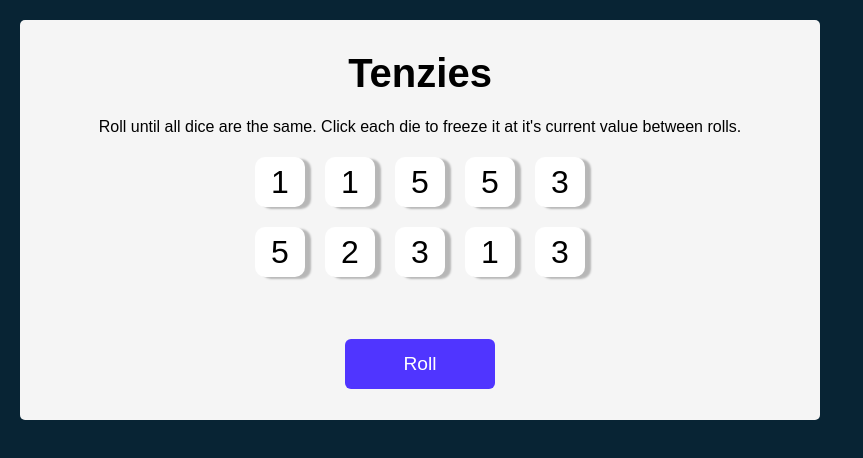
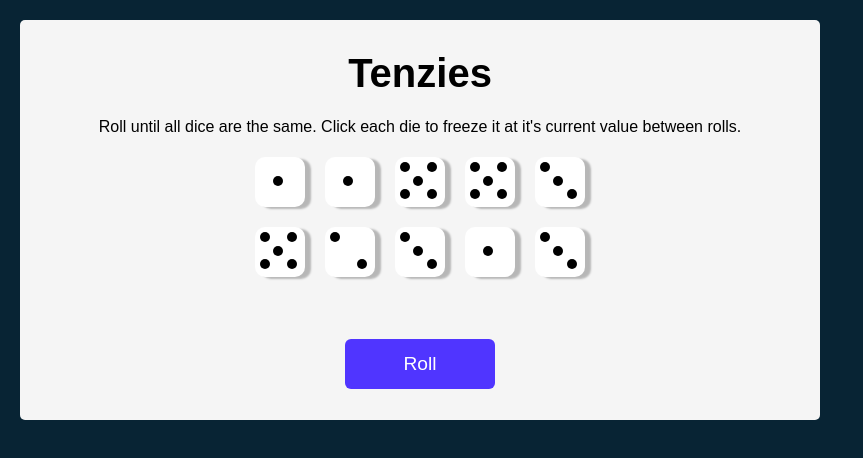
Before and after one commit to gwolf97/tenzies, a React (Create React App) app: page / in a window 1280 px wide. Shown: the top 458 px of the page, without its empty margins (0-863 px from the left). Built offline with nearby package versions, Linux system fonts and the light colour scheme.

Commit message:
Rendering real dice instead of numbers

```diff
--- a/src/App.js
+++ b/src/App.js
@@ -43,6 +43,7 @@ function App() {
     }))
   }
 
+
   const diceElements = dice.map(die => <Die id={die.id} holdDice={() => holdDice(die.id)} isHeld={die.isHeld} value={die.value}/>)
 
   function rollDice(){
--- a/src/components/Die.jsx
+++ b/src/components/Die.jsx
@@ -1,13 +1,52 @@
+import { render } from '@testing-library/react'
+
+
 const Die = (props) => {
 
     let styles = {
         backgroundColor: props.isHeld ? "#59e391" : "white"
     }
 
+    function renderDie(){
+        if(props.value === 1){
+            return <div className="pip"></div>
+        }else if(props.value === 2){
+            return (
+               <>
+                <div className="pip"></div><div className="pip"></div>
+                </>
+            )
+        }else if(props.value === 3){
+            return (
+               <>
+                <div className="pip"></div><div className="pip"></div><div className="pip"></div>
+                </>
+            )
+        }else if(props.value === 4){
+            return (
+               <>
+                <div className="pip"></div><div className="pip"></div><div className="pip"></div><div className="pip"></div>
+                </>
+            )
+        }else if(props.value === 5){
+            return (
+               <>
+                <div className="pip"></div><div className="pip"></div><div className="pip"></div><div className="pip"></div><div className="pip"></div>
+                </>
+            )
+        }else if(props.value === 6){
+            return (
+               <>
+                <div className="pip"></div><div className="pip"></div><div className="pip"></div><div className="pip"></div><div className="pip"></div><div className="pip"></div>
+                </>
+            )
+        }
+    }
+
     return (
         <>
-        <div onClick={props.holdDice} className="die-container" style={styles}>
-            <p className="die-num" value={props.value}>{props.value}</p>
+        <div onClick={props.holdDice} className="real-die" style={styles}>
+        {renderDie()}
         </div>
         </>
      );
--- a/src/index.css
+++ b/src/index.css
@@ -82,3 +82,45 @@ main {
 .roll-btn:active {
   box-shadow: inset 5px 5px 10px -3px rgba(0, 0, 0, 0.7);
 }
+
+.pip {
+  width: 10px;
+  height: 10px;
+  background-color: black;
+  border-radius: 50%;
+}
+
+.real-die {
+  box-shadow: 6px 2px 2px rgba(0, 0, 0, 0.25);
+  height: 50px;
+  width: 50px;
+  border-radius: 10px;
+  background-color: white;
+  cursor: pointer;
+  display: grid;
+  grid-template: repeat(3, 1fr) / repeat(3, 1fr);
+  padding: 5px 5px;
+  grid-template-areas:
+    "a . c"
+    "e g f"
+    "d . b";
+}
+
+.pip:nth-child(2) {
+  grid-area: b;
+}
+.pip:nth-child(3) {
+  grid-area: c;
+}
+.pip:nth-child(4) {
+  grid-area: d;
+}
+.pip:nth-child(5) {
+  grid-area: e;
+}
+.pip:nth-child(6) {
+  grid-area: f;
+}
+.pip:nth-child(odd):last-child {
+  grid-area: g;
+}
```
